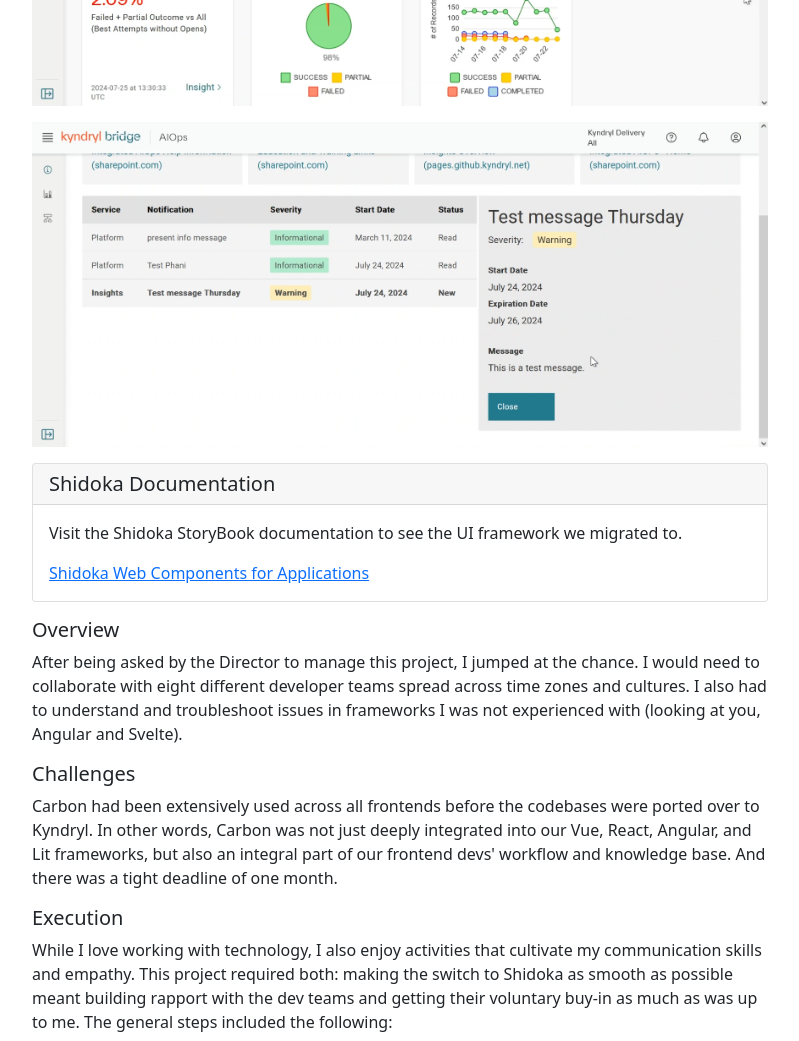
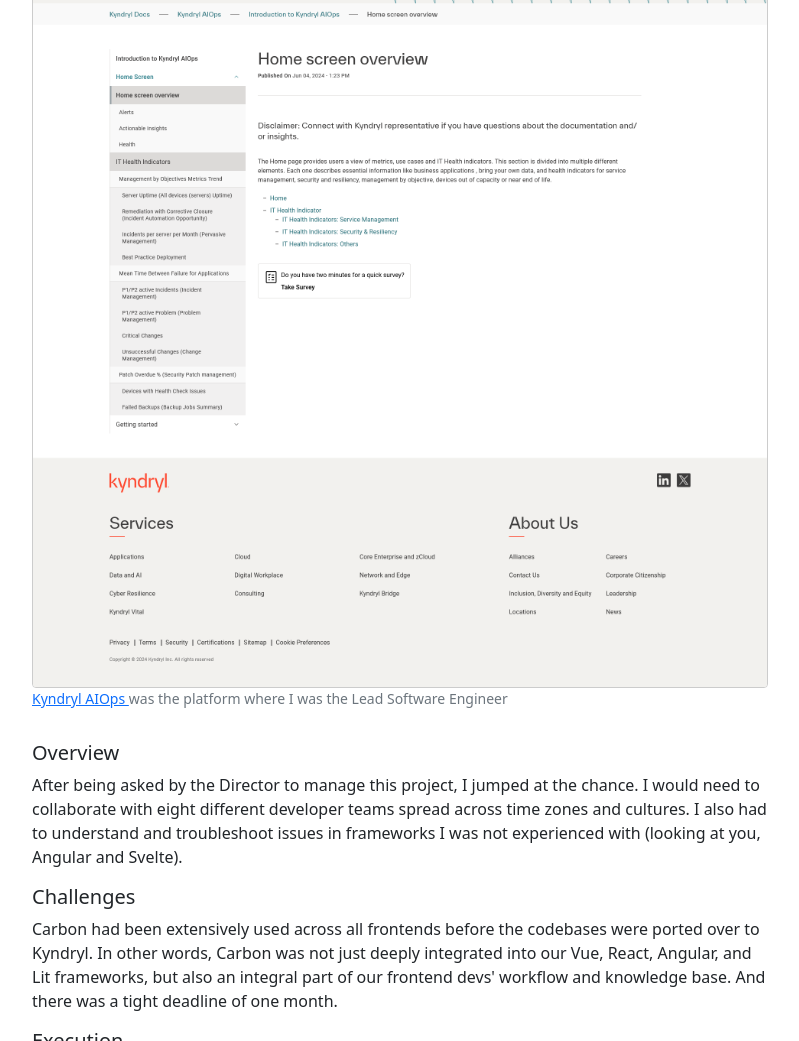
Before and after one commit to JonathanDudzik/IBM-Kyndryl-UI-framework-Migration, a plain HTML site: page index.html in a window 1280 px wide. Shown: the part 800-1841 px from the top of the page, without its empty margins (430-1229 px from the left). Drawn offline with nearby package versions, Linux system fonts and the light colour scheme.

Commit message:
Modifications to images

```diff
--- a/index.html
+++ b/index.html
@@ -44,23 +44,21 @@
             </div>
             <div class="col-md-8">
                 <div class="mb-3">
-                    <img src="/public/image_one.png" class="img-fluid" alt="Project Image">
+                    <figure class="figure">
+                        <img src="/public/image_one.png" class="img-fluid" alt="Project Image" style="border: 1px solid #ccc; border-radius: .25rem;">
+                        <figcaption class="figure-caption">Screenshot of the <a href="https://kyndryl-design-system.github.io/shidoka-applications/?path=/docs/components-pagetitle--docs" class="link-primary">Shidoka documentation</a></figcaption>
+                    </figure>
                 </div>
+
                 <div class="mb-3">
-                    <img src="/public/image_two.png" class="img-fluid" alt="Project Image">
+                    <figure class="figure">
+                        <img src="/public/overview.png" class="img-fluid" alt="Project Image" style="border: 1px solid #ccc; border-radius: .25rem;">
+                        <figcaption class="figure-caption"><a href="https://kyndryl-design-system.github.io/shidoka-applications/?path=/docs/components-pagetitle--docs" class="link-primary">
+                            Kyndryl AIOps
+                        </a>was the platform where I was the Lead Software Engineer</figcaption>
+                    </figure>
                 </div>
-                <div class="mb-3">
-                    <img src="/public/image_three.png" class="img-fluid" alt="Project Image">
-                </div>
-                <div class="mb-3">
-                  <div class="card">
-                    <h5 class="card-header">Shidoka Documentation</h5>
-                    <div class="card-body">
-                      <p class="card-text">Visit the Shidoka StoryBook documentation to see the UI framework we migrated to.</p>
-                      <a href="https://kyndryl-design-system.github.io/shidoka-applications/?path=/docs/components-pagetitle--docs" class="link-primary">Shidoka Web Components for Applications</a>
-                    </div>
-                  </div>
-                </div>
+
                 <div>
                     <h5>Overview</h5>
                     <p>After being asked by the Director to manage this project, I jumped at the chance. I would need to collaborate with eight different developer teams spread across time zones and cultures. I also had to understand and troubleshoot issues in frameworks I was not experienced with (looking at you, Angular and Svelte).</p>
```
Also changed, not shown: public/image_three.png (deleted), public/image_two.png (deleted), public/overview.png (added).
